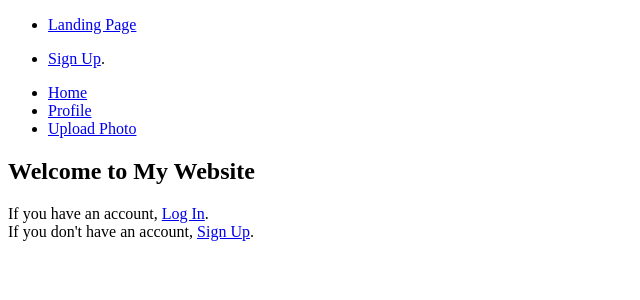
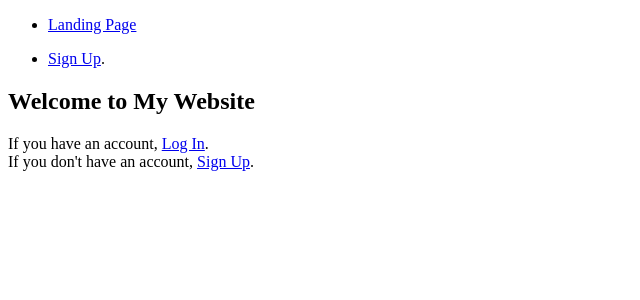
Before and after one commit to Esi-Mena/Instagram, a Django app: page / in a window 1280 px wide. Shown: the top 300 px of the page, without its empty margins (0-640 px from the left). Run offline with Django 4.2, Linux system fonts and the light colour scheme.

Commit message:
bug fixes

```diff
--- a/Project/pixlpix/templates/base.html
+++ b/Project/pixlpix/templates/base.html
@@ -15,15 +15,15 @@
                 <li><a href="{% url 'landing' %}">Landing Page</a></li>
                 <li>{% if user.is_authenticated %}
                     <p><a href="{% url 'logout' %}">Logout</a></p>
-                    {% else %}
-                    <p>
-                        <a href="{% url 'signup' %}">Sign Up</a>.
-                    </p>
-                    {% endif %}
+                <li><a href="{% url 'home' %}">Home</a></li>
+                <li><a href="{% url 'upload_photo' %}">Upload Photo</a></li>
+                {% else %}
+                <p>
+                    <a href="{% url 'signup' %}">Sign Up</a>.
+                </p>
+                {% endif %}
                 </li>
-                <li><a href="{% url 'home' %}">Home</a></li>
-                <li><a href="{% url 'user_profile' username=user.username %}">Profile</a></li>
-                <li><a href="{% url 'upload_photo' %}">Upload Photo</a></li>
+
             </ul>
         </nav>
         <div class="user-actions">
```
Also changed, not shown: Project/db.sqlite3, 1 other file.
